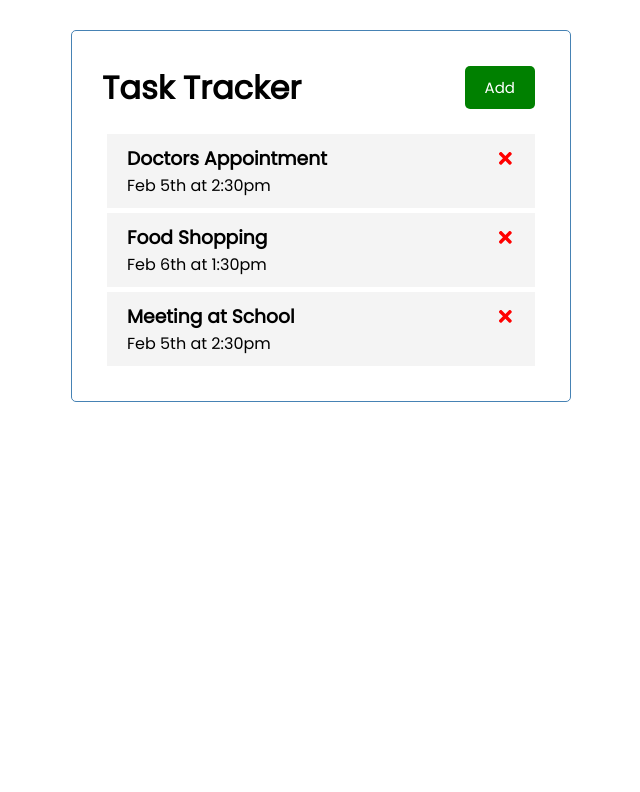
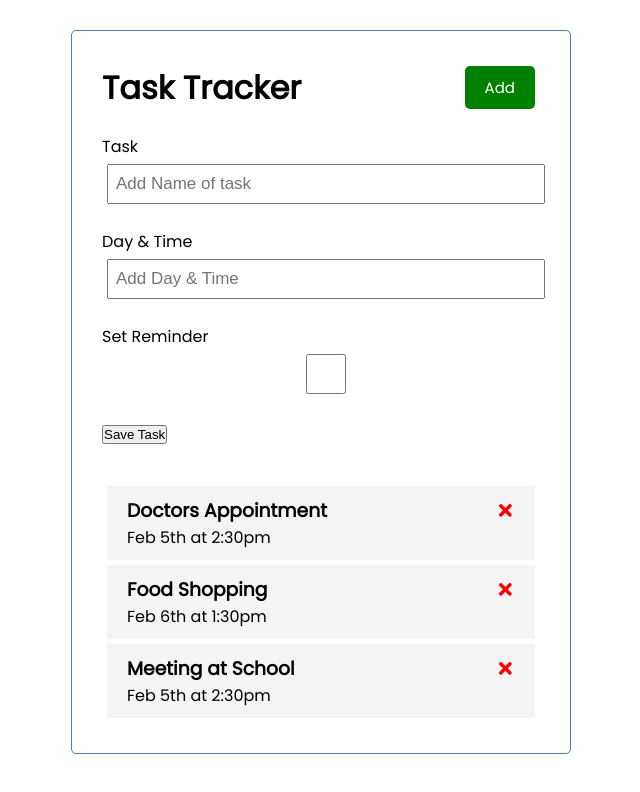
Before and after one commit to Vsomera/Task-Tracker, a React (Create React App) app: page / in a window 1280 px wide. Shown: the top 792 px of the page, without its empty margins (319-959 px from the left). Built offline with nearby package versions, Linux system fonts and the light colour scheme.

Commit message:
created adding task form component

```diff
--- a/src/App.js
+++ b/src/App.js
@@ -1,6 +1,8 @@
 import { useState } from 'react' // React Hook
 import Header from './components/Header'
 import Tasks from './components/Tasks'
+import AddTask from './components/AddTask'
+
 
 
 function App() {
@@ -47,6 +49,7 @@ function App() {
   return (
     <div className="container">
       <Header />
+      <AddTask />
         {tasks.length > 0 ?
           <Tasks tasks={tasks}           // Sends tasks list to Tasks.js component
           onDelete={deleteTask}
--- /dev/null
+++ b/src/components/AddTask.js
@@ -0,0 +1,21 @@
+const AddTask = () => {
+    return (
+    <form className="add-form">
+        <div className="form-control">
+            <label>Task</label>
+            <input type="text" placeholder="Add Name of task" />
+        </div>
+        <div className="form-control">
+            <label>Day & Time</label>
+            <input type="text" placeholder="Add Day & Time" />
+        </div>
+        <div className="form-control">
+            <label>Set Reminder</label>
+            <input type="checkbox" placeholder="Add Name of task" />
+        </div>
+        <input type="submit" value='Save Task'></input>
+    </form>
+    )
+}
+
+export default AddTask
--- a/src/components/Task.js
+++ b/src/components/Task.js
@@ -3,10 +3,10 @@ import { FaTimes } from 'react-icons/fa'
 const Task = ({ task, onDelete, onToggle}) => {
     // Returns a div of the task and date
     return (
-        <div className={`task ${task.reminder ? `reminder` : `` }`}
-            onClick={() => onToggle(task.id)}> {/* Will return the id of the selected task*/}
-                                                {/* Adds reminder class if reminder is true (adds a green select mark on div)*/}
-            <h3>{task.text}
+        <div className={`task ${task.reminder ? `reminder` : `` }`} onDoubleClick={() => onToggle(task.id)}> {/* Will return the id of the selected task*/}
+                                                                    {/* Adds reminder class if reminder is true (adds a green select mark on div)*/}
+            <h3>
+                {task.text}
                 <FaTimes
                 style={{ color: 'red', cursor: 'pointer' }}
                 onClick={() => onDelete(task.id)} /> {/* Will Delete selected task on click with a task id arg*/}
```
